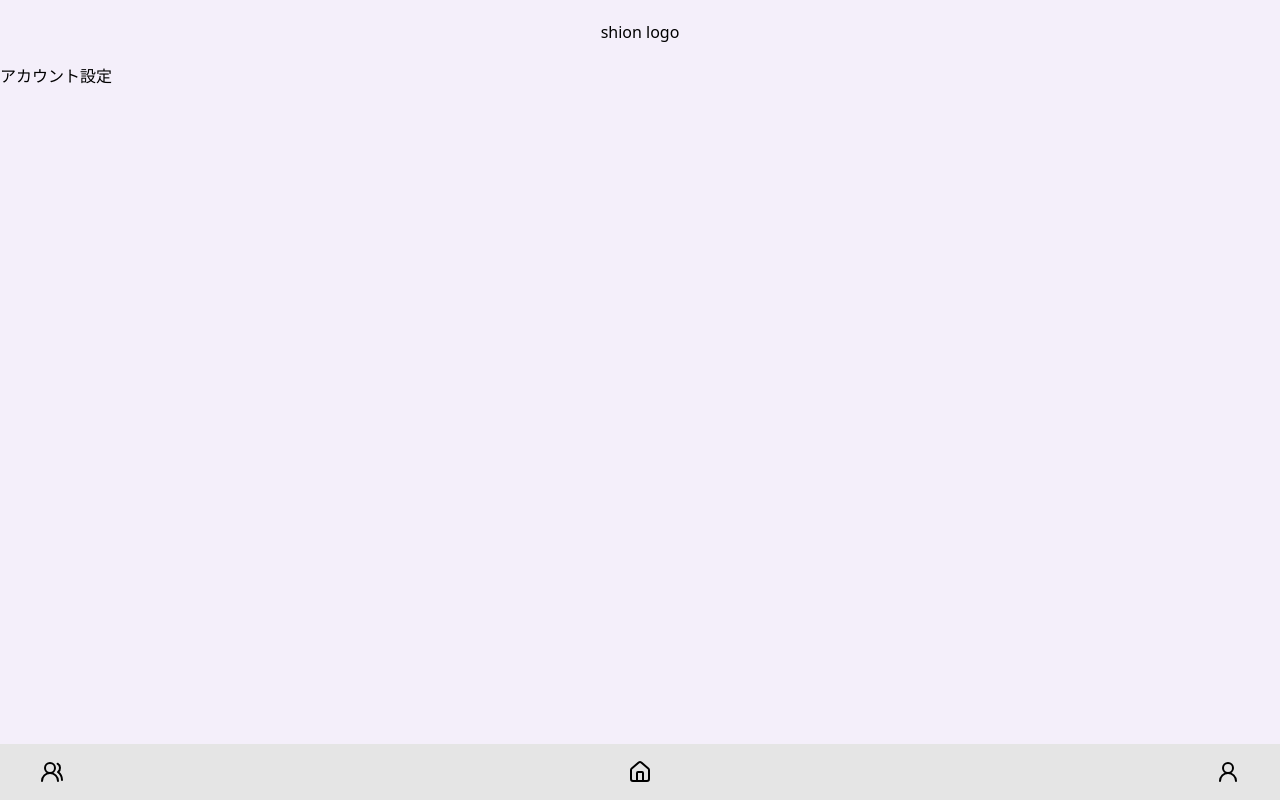
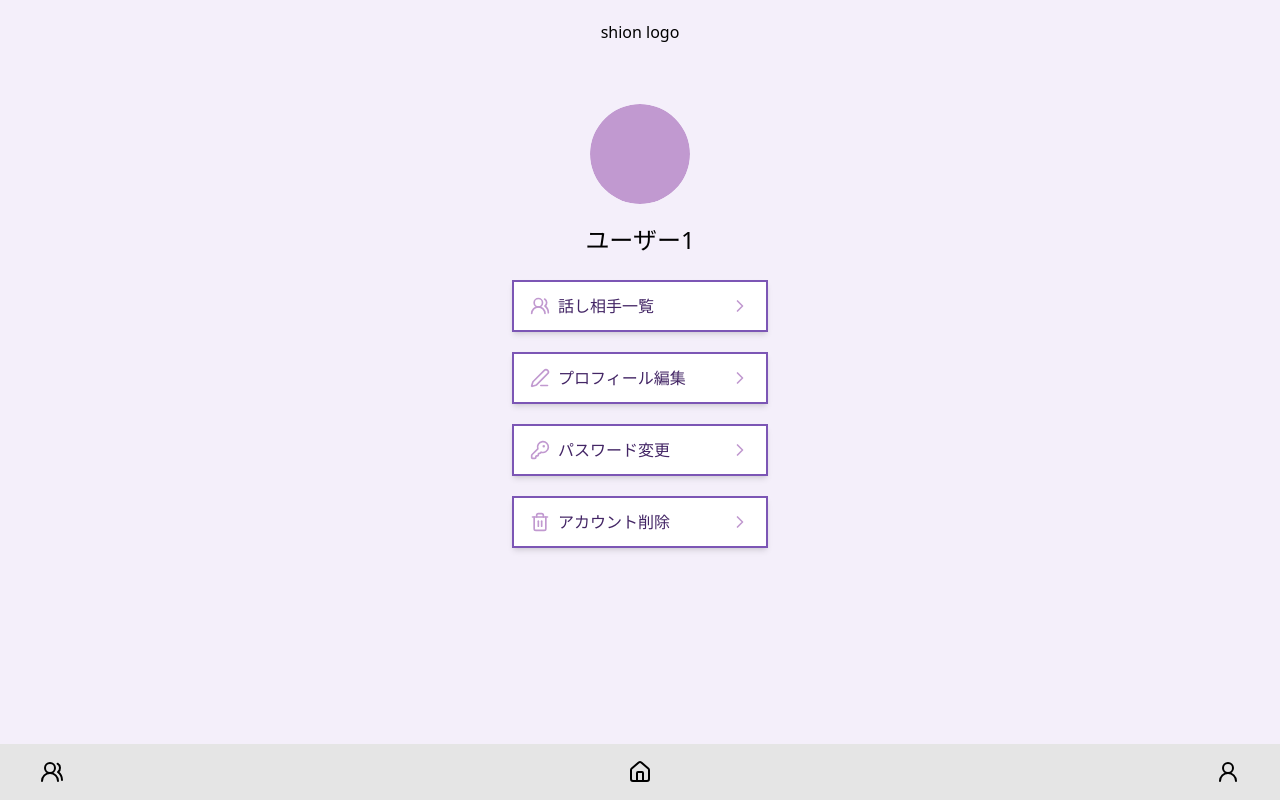
Before and after one commit to chell-uoxou/shion, a Next.js app in the folder frontend/: page /account in a window 1280 px wide. Built offline with nearby package versions, Linux system fonts and the light colour scheme.

Commit message:
プロフィールの大まかなデザイン完了

```diff
--- a/frontend/src/app/(app)/account/page.tsx
+++ b/frontend/src/app/(app)/account/page.tsx
@@ -1,7 +1,79 @@
-export default function Page() {
+import Image from "next/image";
+import React from "react";
+import { Edit3, Trash2, Settings, Info, ChevronRight, UsersRound, KeyRound } from "lucide-react";
+
+
+type UserIconProps = {
+  src: string;
+  alt?: string;
+  size?: number;
+  className?: string;
+};
+
+const UserIcon: React.FC<UserIconProps> = ({ src, alt = "user icon", size = 48, className }) => {
   return (
-    <div>
-      <h1>アカウント設定</h1>
+    <Image
+      src={src}
+      alt={alt}
+      width={size}
+      height={size}
+      className={`rounded-full object-cover ${className ?? ""}`}
+    />
+  );
+};
+
+// ここでアイコン + 名前のセットを作成
+type UserProfileProps = {
+  src: string;
+  name: string;
+  size?: number;
+};
+
+const UserProfile: React.FC<UserProfileProps> = ({ src, name, size = 100 }) => {
+  return (
+    <div className="text-center mt-6">
+      <UserIcon src={src} size={size} className="mx-auto" />
+      <p className="mt-[20px] text-2xl">{name}</p>
     </div>
   );
+};
+
+export default function Page() {
+
+  const buttons = [
+    { label: "話し相手一覧", leftIcon: <UsersRound size={20} /> },
+    { label: "プロフィール編集", leftIcon: <Edit3 size={20} /> },
+    { label: "パスワード変更", leftIcon: <KeyRound size={20} /> },
+    { label: "アカウント削除", leftIcon: <Trash2 size={20} /> },
+  ];
+
+  return (
+    <main className="flex flex-col items-center mt-4">
+      <UserProfile src="/user-icon.svg" name="ユーザー1" />
+
+      {/* ボタン群 */}
+      <div className="flex flex-col items-center mt-6 space-y-5">
+        {buttons.map((btn, index) => (
+          <button
+            key={index}
+            className="flex items-center justify-between w-64 px-4 py-3 rounded-lg shadow-md hover:shadow-lg transition"
+            style={{
+              backgroundColor: "white",               // 背景色
+              color: "var(--primary)",               // 文字色
+              border: "2px solid var(--secondary)",  // 枠線
+            }}
+          >
+            {/* 左アイコン + ラベル */}
+            <div className="flex items-center space-x-2">
+              {React.cloneElement(btn.leftIcon, { color: "var(--thirdly)", size: 20 })}
+              <span>{btn.label}</span>
+            </div>
+
+            {/* 右の矢印 */}
+            {React.createElement(ChevronRight, { color: "var(--thirdly)", size: 20 })}
+          </button>
+        ))}
+      </div>
+    </main>
+  );
 }
```
Also changed, not shown: frontend/public/user-icon.svg (added).
